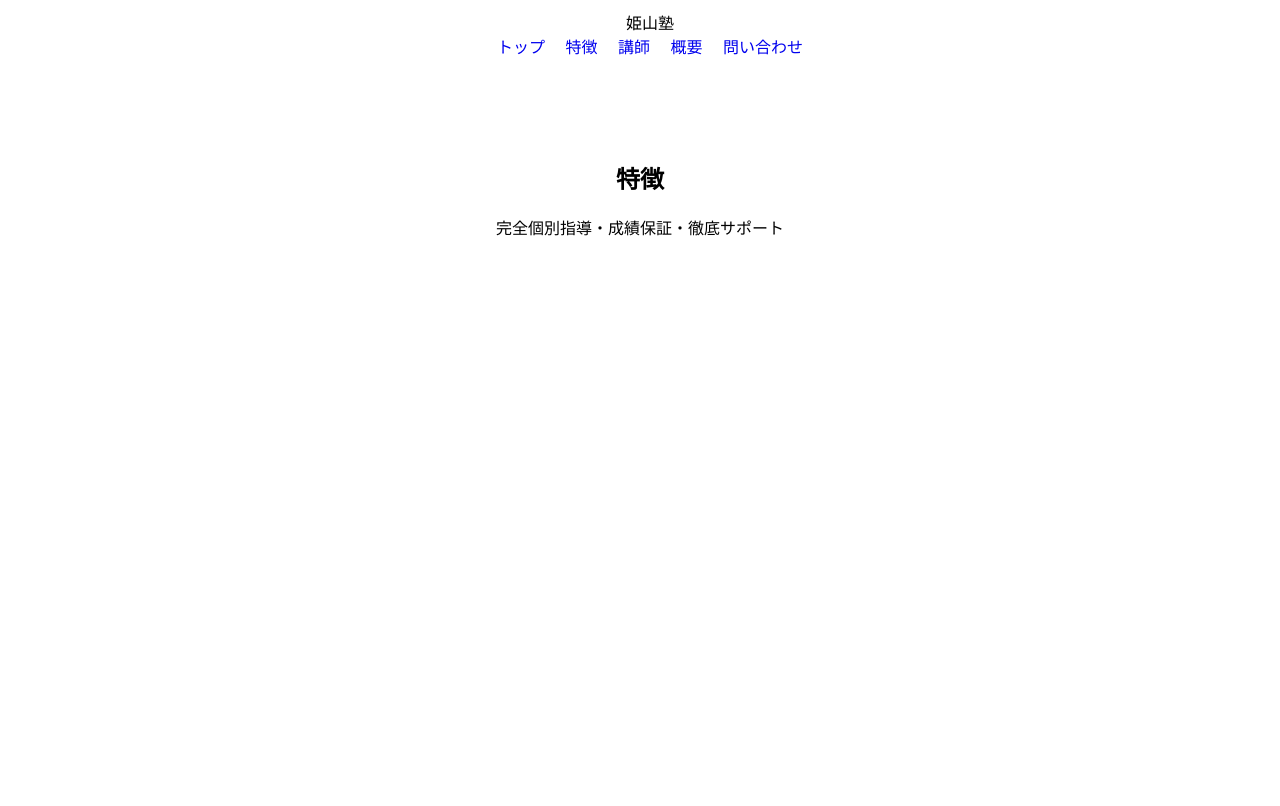
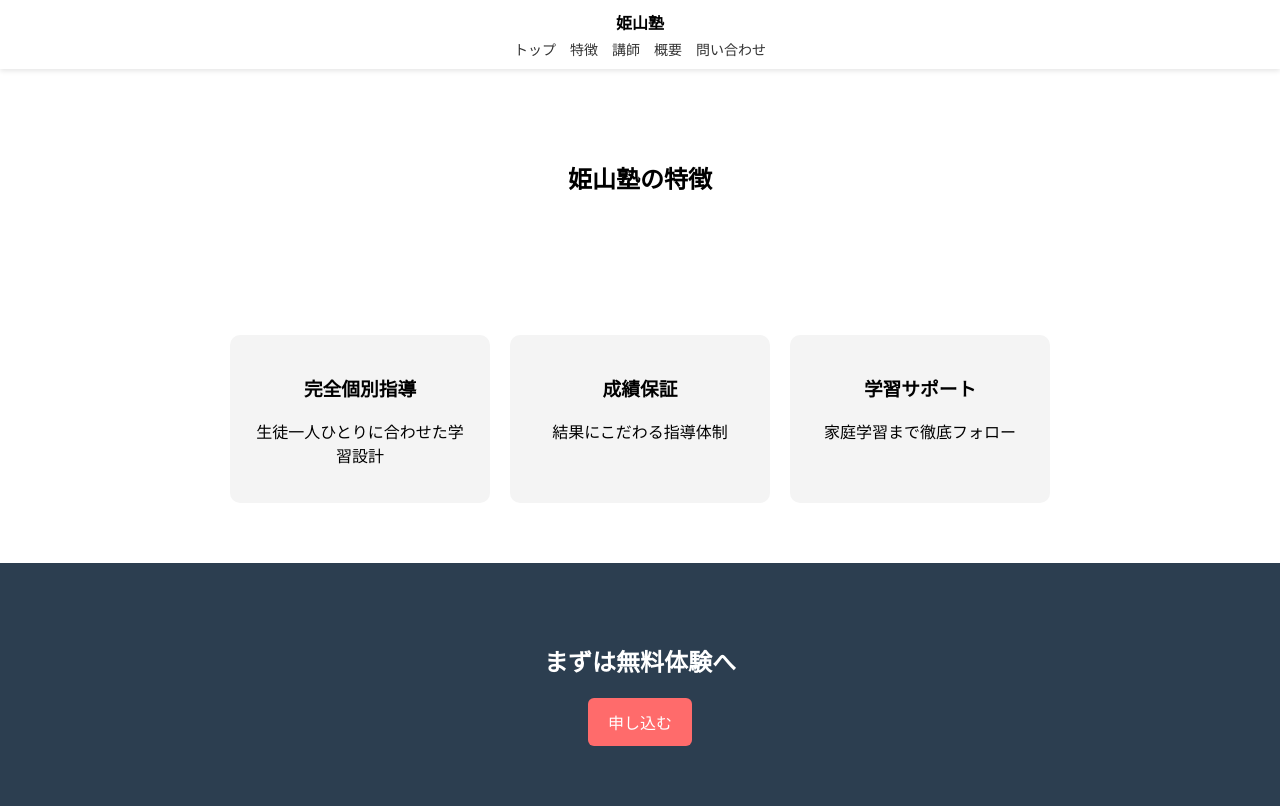
Before and after one commit to y9335716-debug/himeyama, a plain HTML site: page features.html in a window 1280 px wide. Drawn offline with Linux system fonts and the light colour scheme.

Commit message:
Update features.html

```diff
--- a/features.html
+++ b/features.html
@@ -2,33 +2,64 @@
 <html lang="ja">
 <head>
 <meta charset="UTF-8">
+<meta name="viewport" content="width=device-width, initial-scale=1.0">
 <title>特徴 | 姫山塾</title>
-<meta name="viewport" content="width=device-width, initial-scale=1.0">
+
+<link href="https://fonts.googleapis.com/css2?family=Noto+Sans+JP:wght@400;700&display=swap" rel="stylesheet">
+
+<link rel="stylesheet" href="style.css">
+<script defer src="nav.js"></script>
 
 <style>
-body { margin:0; font-family:sans-serif; padding-top:80px; }
-nav { text-align:center; padding:10px; position:fixed; top:0; width:100%; background:white; }
-.menu a { margin:0 8px; text-decoration:none; }
-.section { text-align:center; padding:60px 20px; }
+.feature-grid {
+  display: flex;
+  flex-wrap: wrap;
+  gap: 20px;
+  justify-content: center;
+}
+
+.feature-card {
+  background: #f4f4f4;
+  padding: 20px;
+  border-radius: 10px;
+  width: 260px;
+}
 </style>
+
 </head>
 
 <body>
 
-<nav>
-  <div class="logo">姫山塾</div>
-  <div class="menu">
-    <a href="index.html">トップ</a>
-    <a href="features.html">特徴</a>
-    <a href="teacher.html">講師</a>
-    <a href="about.html">概要</a>
-    <a href="contact.html">問い合わせ</a>
-  </div>
-</nav>
+<section class="section">
+  <h1>姫山塾の特徴</h1>
+</section>
 
 <section class="section">
-  <h1>特徴</h1>
-  <p>完全個別指導・成績保証・徹底サポート</p>
+
+  <div class="feature-grid">
+
+    <div class="feature-card">
+      <h3>完全個別指導</h3>
+      <p>生徒一人ひとりに合わせた学習設計</p>
+    </div>
+
+    <div class="feature-card">
+      <h3>成績保証</h3>
+      <p>結果にこだわる指導体制</p>
+    </div>
+
+    <div class="feature-card">
+      <h3>学習サポート</h3>
+      <p>家庭学習まで徹底フォロー</p>
+    </div>
+
+  </div>
+
+</section>
+
+<section class="cta section">
+  <h2>まずは無料体験へ</h2>
+  <a href="contact.html" class="btn">申し込む</a>
 </section>
 
 </body>
```
